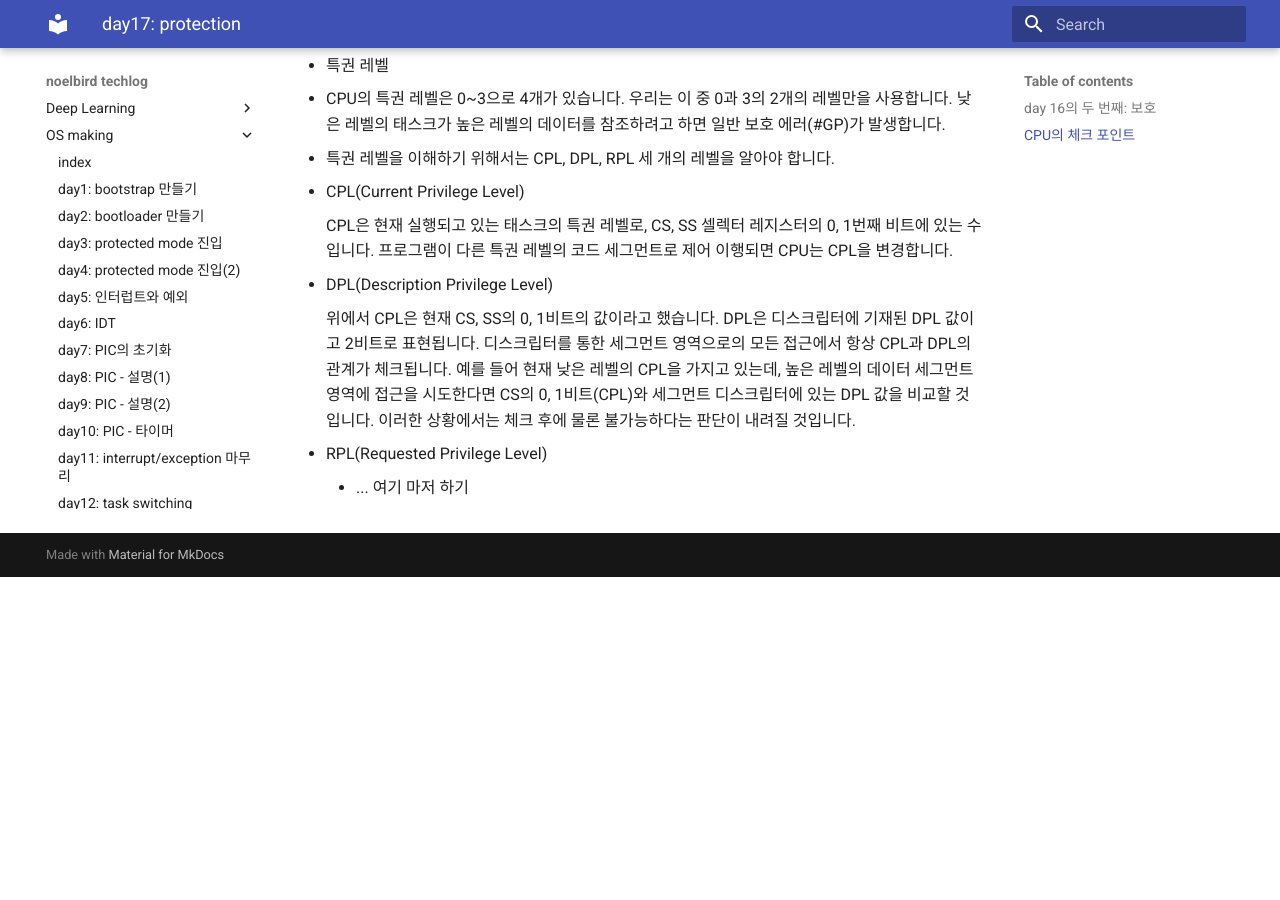
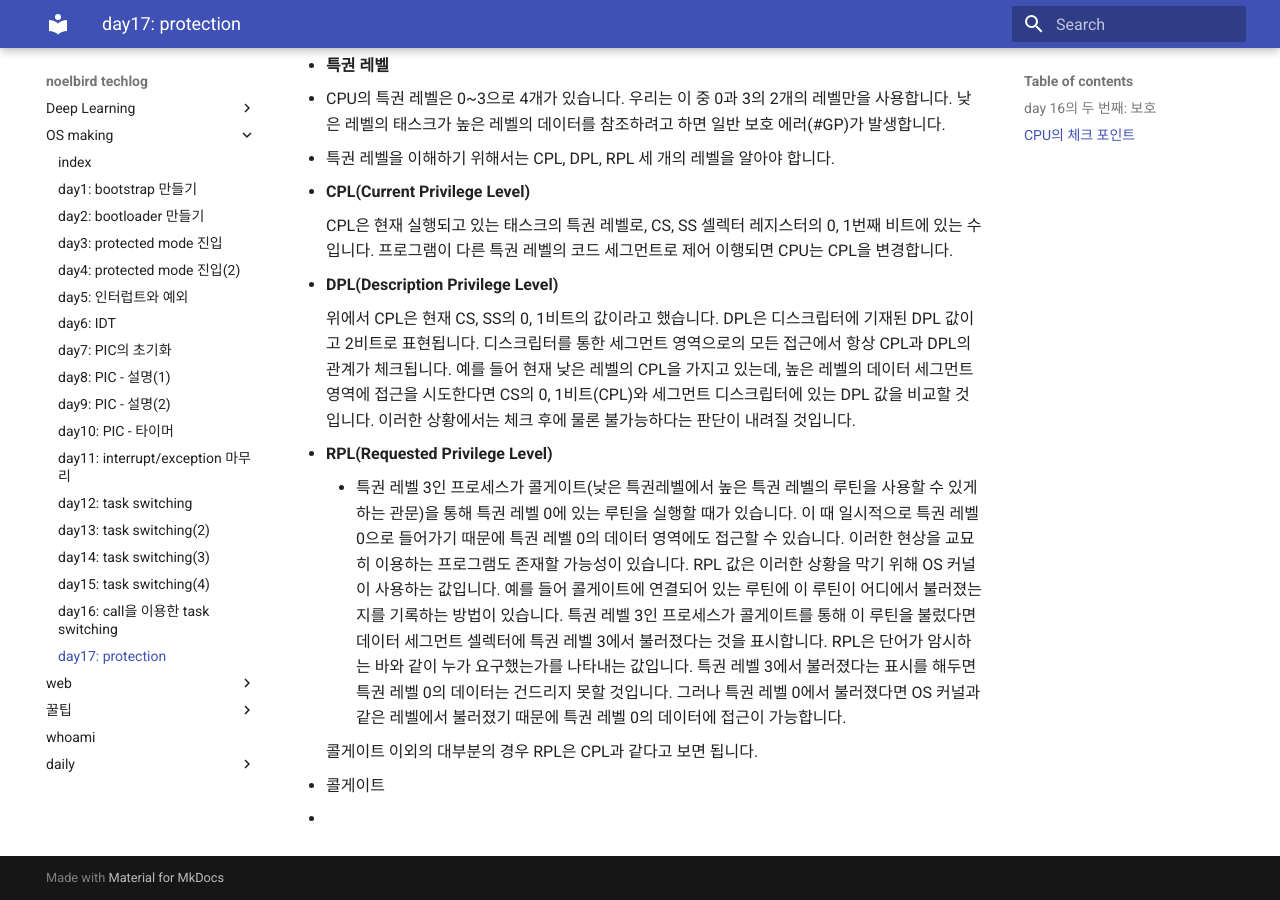
Before and after one commit to NoelBird/noelbird.github.io, an MkDocs documentation site: the page built from docs/os-making/17.md, in a window 1280 px wide and 900 px high, scrolled down 2370 px. Built offline with MkDocs 1.6.1 and Material for MkDocs 9.7.7, drawn with Linux system fonts in a browser that asks for light colours; nearby versions of some CDN libraries; before the commit the page ends 2947 px from its top, so only the background shows below that.

Commit message:
2021-07-06

```diff
--- a/docs/os-making/17.md
+++ b/docs/os-making/17.md
@@ -58,20 +58,26 @@
 
       그리고 DS, ES, FS, GS에 로드는 가능하나 로드된 셀렉터를 사용하여 세그먼트 영역에 접근하려고 해도 일반 보호 예외(#GP)가 발생합니다.
 
-- 특권 레벨
+- **특권 레벨**
 
   - CPU의 특권 레벨은 0~3으로 4개가 있습니다. 우리는 이 중 0과 3의 2개의 레벨만을 사용합니다. 낮은 레벨의 태스크가 높은 레벨의 데이터를 참조하려고 하면 일반 보호 에러(#GP)가 발생합니다.
 
   - 특권 레벨을 이해하기 위해서는 CPL, DPL, RPL 세 개의 레벨을 알아야 합니다.
 
-  - CPL(Current Privilege Level)
+  - **CPL(Current Privilege Level)**
 
     CPL은 현재 실행되고 있는 태스크의 특권 레벨로,  CS, SS 셀렉터 레지스터의 0, 1번째 비트에 있는 수입니다. 프로그램이 다른 특권 레벨의 코드 세그먼트로 제어 이행되면 CPU는 CPL을 변경합니다.
 
-  - DPL(Description Privilege Level)
+  - **DPL(Description Privilege Level)**
 
     위에서 CPL은 현재 CS, SS의 0, 1비트의 값이라고 했습니다. DPL은 디스크립터에 기재된 DPL 값이고 2비트로 표현됩니다. 디스크립터를 통한 세그먼트 영역으로의 모든 접근에서 항상 CPL과 DPL의 관계가 체크됩니다. 예를 들어 현재 낮은 레벨의 CPL을 가지고 있는데, 높은 레벨의 데이터 세그먼트 영역에 접근을 시도한다면 CS의 0, 1비트(CPL)와 세그먼트 디스크립터에 있는 DPL 값을 비교할 것입니다. 이러한 상황에서는 체크 후에 물론 불가능하다는 판단이 내려질 것입니다.
 
-  - RPL(Requested Privilege Level)
+  - **RPL(Requested Privilege Level)**
 
-    - ... 여기 마저 하기
+    - 특권 레벨 3인 프로세스가 콜게이트(낮은 특권레벨에서 높은 특권 레벨의 루틴을 사용할 수 있게 하는 관문)을 통해 특권 레벨 0에 있는 루틴을 실행할 때가 있습니다. 이 때 일시적으로 특권 레벨 0으로 들어가기 때문에 특권 레벨 0의 데이터 영역에도 접근할 수 있습니다. 이러한 현상을 교묘히 이용하는 프로그램도 존재할 가능성이 있습니다. RPL 값은 이러한 상황을 막기 위해 OS 커널이 사용하는 값입니다. 예를 들어 콜게이트에 연결되어 있는 루틴에 이 루틴이 어디에서 불러졌는지를 기록하는 방법이 있습니다. 특권 레벨 3인 프로세스가 콜게이트를 통해 이 루틴을 불렀다면 데이터 세그먼트 셀렉터에 특권 레벨 3에서 불러졌다는 것을 표시합니다. RPL은 단어가 암시하는 바와 같이 누가 요구했는가를 나타내는 값입니다. 특권 레벨 3에서 불러졌다는 표시를 해두면 특권 레벨 0의 데이터는 건드리지 못할 것입니다. 그러나 특권 레벨 0에서 불러졌다면 OS 커널과 같은 레벨에서 불러졌기 때문에 특권 레벨 0의 데이터에 접근이 가능합니다.
+
+      콜게이트 이외의 대부분의 경우 RPL은 CPL과 같다고 보면 됩니다.
+
+- 콜게이트
+
+  -
--- a/mkdocs.yml
+++ b/mkdocs.yml
@@ -90,6 +90,7 @@
   - whoami: whoami/aboutme.md
   - daily:
     - 2021년 7월:
+      - '2021-07-06': 'daily/2021-07-06.md'
       - '2021-07-01': 'daily/2021-07-01.md'
     - 2021년 6월:
       - '2021-06-30': 'daily/2021-06-30.md'
```
Also changed, not shown: docs/daily/2021-07-06.md (added, +86 -0 lines).
